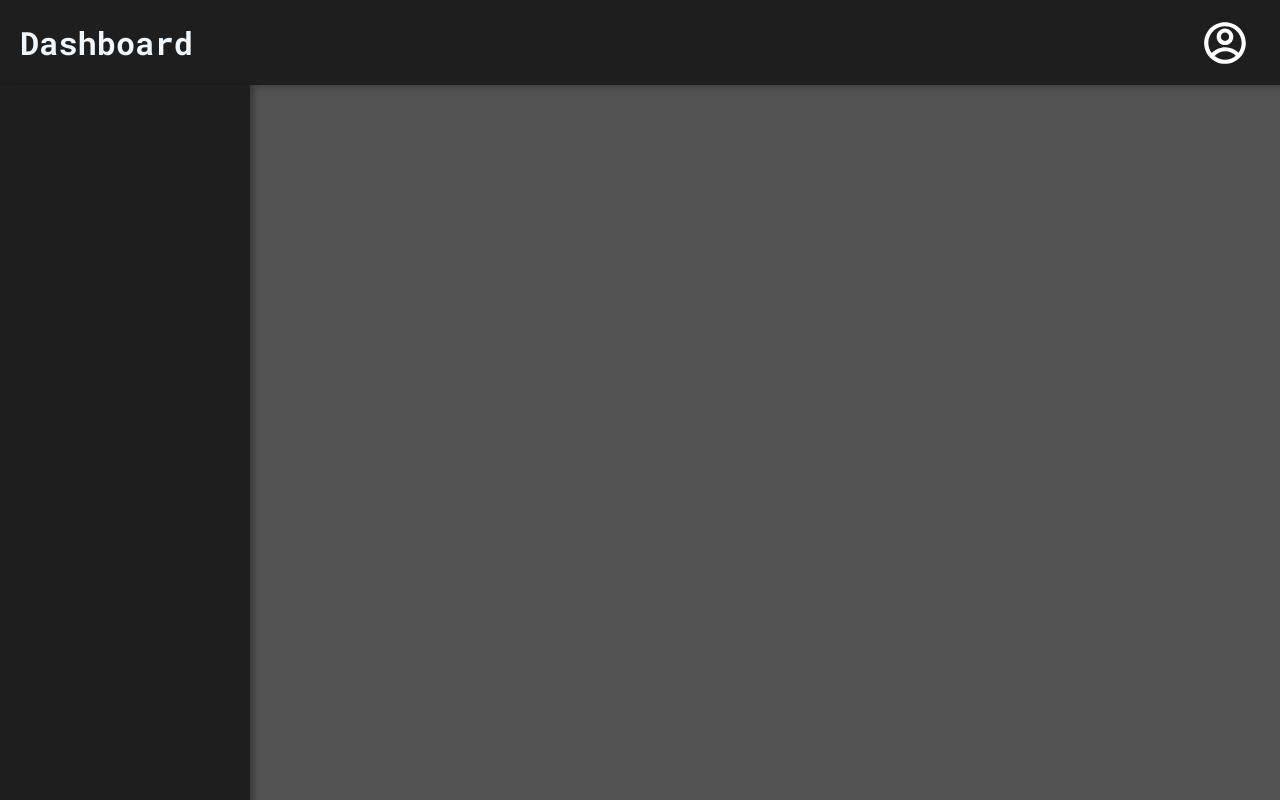
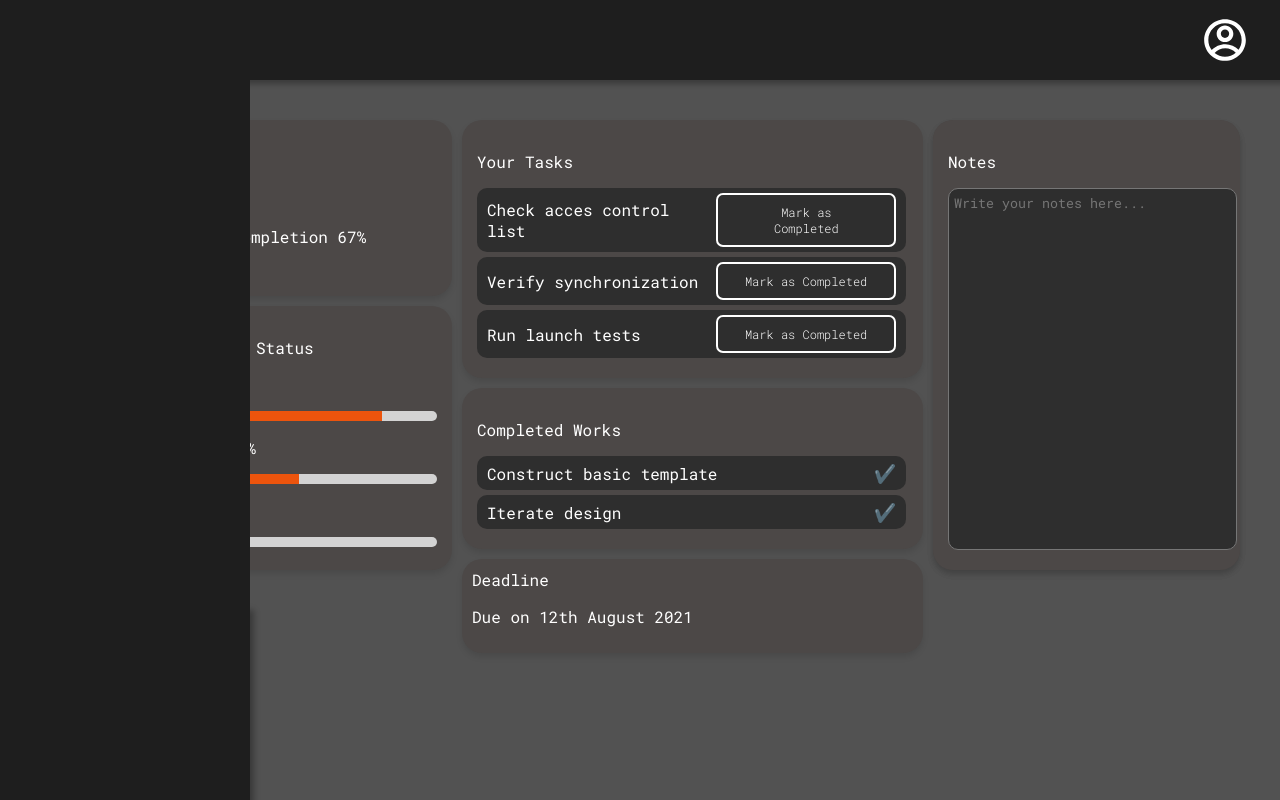
Before and after one commit to Mithun-04/Wrokflow_Management, a React (Vite) app in the folder demo/: page /dashboard in a window 1280 px wide. Shown: the top 800 px of the page. Built offline with nearby package versions, Linux system fonts and the light colour scheme.

Commit message:
dashboard with progress

```diff
--- a/demo/src/App.jsx
+++ b/demo/src/App.jsx
@@ -1,4 +1,4 @@
-import React, { useEffect } from "react";
+import  { useEffect } from "react";
 import { createBrowserRouter, createRoutesFromElements, Route, RouterProvider } from "react-router-dom";
 import { LoginProvider } from "./context/LoginContext"; // Import the LoginProvider
 import Home from "./Components/Home.jsx";
--- a/demo/src/Components/DashBoard.jsx
+++ b/demo/src/Components/DashBoard.jsx
@@ -1,17 +1,25 @@
 import React from 'react'
 import '../styles/DashBoard.css'
 import { RiAccountCircleLine } from "react-icons/ri";
+import CardLayout from './Taskprogress';
 
 function DashBoard() {
   return (
     <div className='dashboard-container'>
         <div className='dashboard-topbar'>
-            <h1>Dashboard</h1>
+        <h1 className='dashboard-title'>Dashboard</h1>
+
+
 
             <RiAccountCircleLine className='profile-icon' />
 
         </div>
+
+        <div style={{ display: "flex", justifyContent: "flex-end", padding: "20px" }}>
+            <CardLayout />
+        </div>
         <div className="dashboard-leftbar">
+
 
         </div>
     </div>
--- a/demo/src/styles/dashboard.css
+++ b/demo/src/styles/dashboard.css
@@ -1,10 +1,20 @@
 .dashboard-container{
-    background-color:#525252;
+    background-color:hsl(0, 0%, 32%);
     background-image: none;
     width: 100%;
     height: 100%;
     margin: 0;
     padding: 0;
+}
+.dashboard-container::before {
+    content: "";
+    position: absolute;
+    top: 0;
+    left: 0;
+    width: 250px; /* Match the width of the left sidebar */
+    height: 100vh;
+    background-color: #1e1e1e;
+    z-index: 998; /* Keep it below the sidebar */
 }
 
 .dashboard-topbar{
@@ -23,6 +33,7 @@
     box-shadow: 0px 4px 6px rgba(0, 0, 0, 0.3);
     transition: all 0.3s ease;
 }
+
 
 
 .dashboard-leftbar{
```
